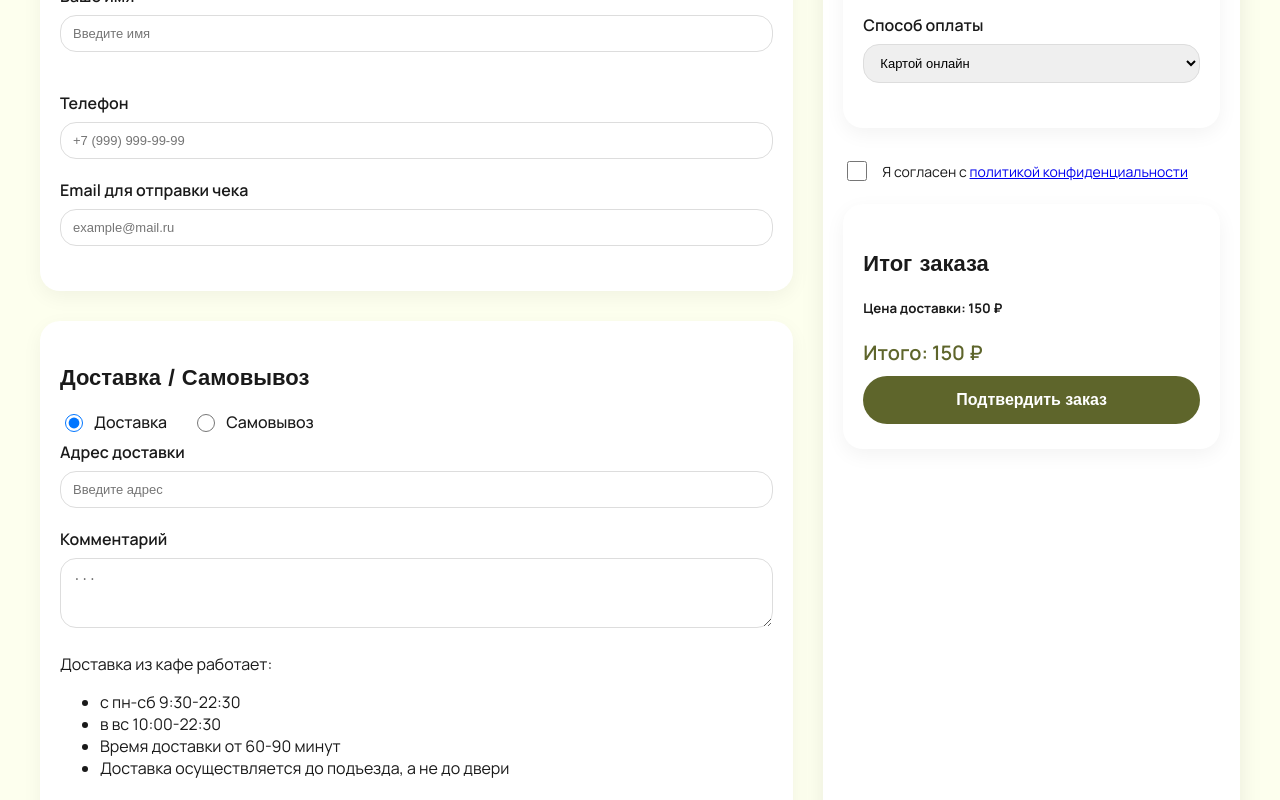
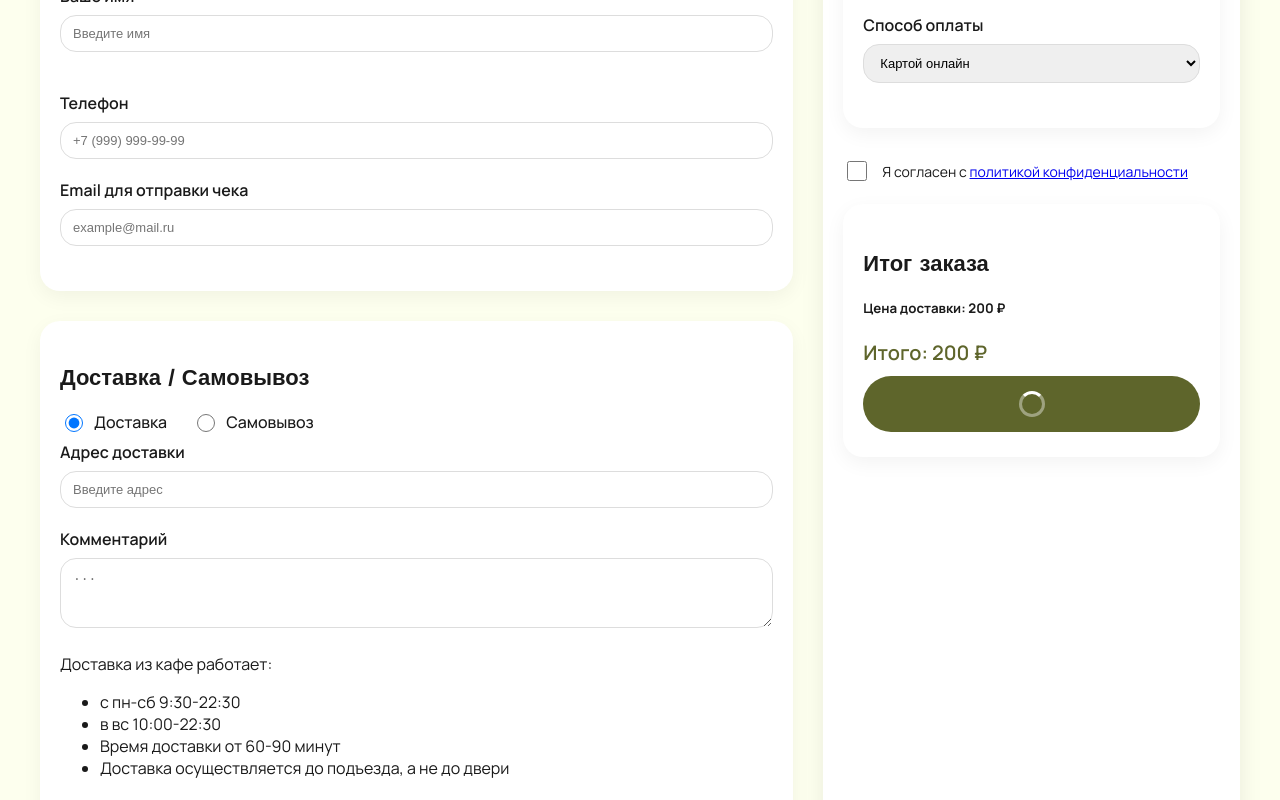
Before and after one commit to xVeni/doner-site, a React (Create React App) app in the folder client/: page /payment in a window 1280 px wide. Both pictures are taken after a click on the button "Подтвердить заказ". Shown: the part 470-1270 px from the top of the page. Built offline with nearby package versions, Linux system fonts and the light colour scheme.

Commit message:
front_v1.0

```diff
--- a/client/src/components/CheckoutModal/CheckoutModal.jsx
+++ b/client/src/components/CheckoutModal/CheckoutModal.jsx
@@ -9,7 +9,7 @@ import * as turf from '@turf/turf';
 import { useSelector } from 'react-redux';
 
 const OUT_OF_ZONE_PRICE = 600;
-const DEFAULT_PRICE = 150;
+const DEFAULT_PRICE = 200;
 const FREE_DELIVERY_THRESHOLD = 1500;
 const DADATA_TOKEN = '728949fbd9504dea0d285c475d65396381f7f7b2';
 
@@ -29,6 +29,7 @@ const CheckoutPage = () => {
   const [orderTime, setOrderTime] = useState('');
   const [agreePolicy, setAgreePolicy] = useState(false);
   const [email, setEmail] = useState('');
+  const [isSubmitting, setIsSubmitting] = useState(false);
 
   const initialDeliveryPrice = initialTotalPrice >= FREE_DELIVERY_THRESHOLD ? 0 : DEFAULT_PRICE;
   const [deliveryPrice, setDeliveryPrice] = useState(initialDeliveryPrice);
@@ -140,6 +141,9 @@ const CheckoutPage = () => {
   };
 
   const handleSubmit = async () => {
+    if (isSubmitting) return;
+    setIsSubmitting(true);
+
     if (!customerName.trim()) return alert('Введите имя');
     if (!phone.trim()) return alert('Введите телефон');
     if (!email.trim()) return alert('Введите email');
@@ -175,6 +179,8 @@ const CheckoutPage = () => {
     } catch (error) {
       console.error(error);
       alert('Ошибка при отправке заказа');
+    } finally {
+      setIsSubmitting(false); // ← вернуть возможность нажимать после завершения
     }
   };
 
@@ -374,8 +380,8 @@ const CheckoutPage = () => {
               <h5>Цена доставки: {deliveryPrice} ₽</h5>
               <div className={styles.total}>Итого: {totalPrice} ₽</div>
             </div>
-            <button className={styles.submitBtn} onClick={handleSubmit}>
-              Подтвердить заказ
+            <button className={styles.submitBtn} onClick={handleSubmit} disabled={isSubmitting}>
+              {isSubmitting ? <div className={styles.loader}></div> : 'Подтвердить заказ'}
             </button>
           </div>
         </div>
--- a/client/src/components/CheckoutModal/CheckoutModal.module.scss
+++ b/client/src/components/CheckoutModal/CheckoutModal.module.scss
@@ -204,6 +204,22 @@
     font-weight: 700;
   }
 
+  .loader {
+    width: 20px;
+    height: 20px;
+    border: 3px solid rgba(255, 255, 255, 0.4);
+    border-top-color: #fff;
+    border-radius: 50%;
+    animation: spin 0.7s linear infinite;
+    margin: 0 auto;
+  }
+
+  @keyframes spin {
+    to {
+      transform: rotate(360deg);
+    }
+  }
+
   .suggestions {
     position: absolute;
     top: 100%;
```
